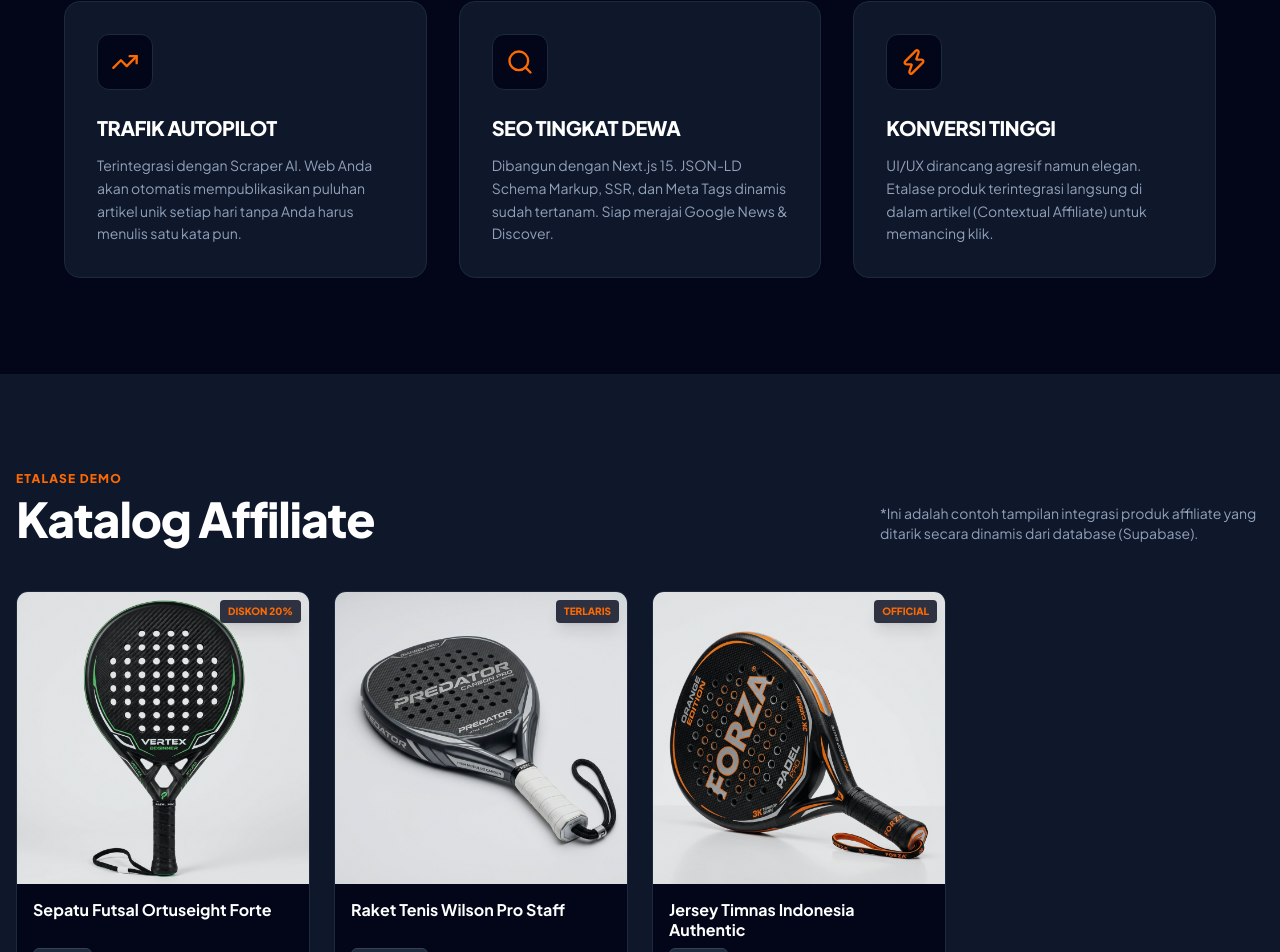
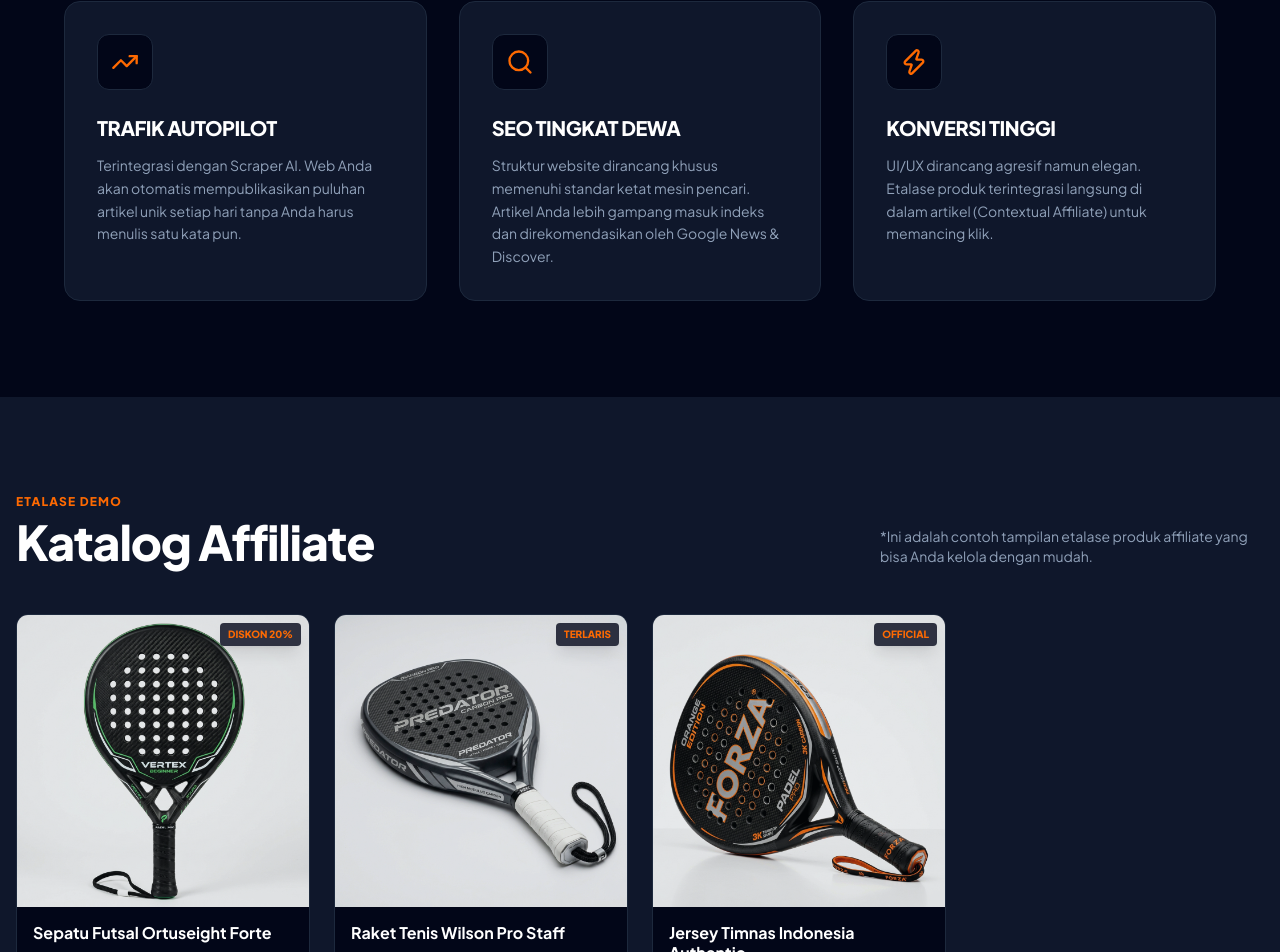
Before and after one commit to studiosatuakun-max/skorakhircom, a Next.js app: page /affiliate in a window 1280 px wide. Shown: the part 1016-1968 px from the top of the page. Built offline with nearby package versions, Linux system fonts and the light colour scheme; no server answers; the database is empty.

Commit message:
copy: simplify technical jargon and remove database references for better non-tech B2B appeal

```diff
--- a/src/app/affiliate/page.tsx
+++ b/src/app/affiliate/page.tsx
@@ -95,7 +95,7 @@
                   <Search className="w-7 h-7" />
                 </div>
                 <h3 className="text-xl font-black text-white uppercase tracking-tight mb-3">SEO Tingkat Dewa</h3>
-                <p className="text-slate-400 text-sm leading-relaxed">Dibangun dengan Next.js 15. JSON-LD Schema Markup, SSR, dan Meta Tags dinamis sudah tertanam. Siap merajai Google News & Discover.</p>
+                <p className="text-slate-400 text-sm leading-relaxed">Struktur website dirancang khusus memenuhi standar ketat mesin pencari. Artikel Anda lebih gampang masuk indeks dan direkomendasikan oleh Google News & Discover.</p>
               </div>
               <div className="bg-slate-900 border border-slate-800 p-8 rounded-2xl hover:border-orange-500/50 transition-colors group">
                 <div className="w-14 h-14 bg-slate-950 border border-slate-800 rounded-xl flex items-center justify-center text-orange-500 mb-6 group-hover:scale-110 transition-transform">
@@ -121,7 +121,7 @@
                 </h2>
               </div>
               <p className="text-slate-400 text-sm max-w-sm">
-                *Ini adalah contoh tampilan integrasi produk affiliate yang ditarik secara dinamis dari database (Supabase).
+                *Ini adalah contoh tampilan etalase produk affiliate yang bisa Anda kelola dengan mudah.
               </p>
             </div>
 
```
